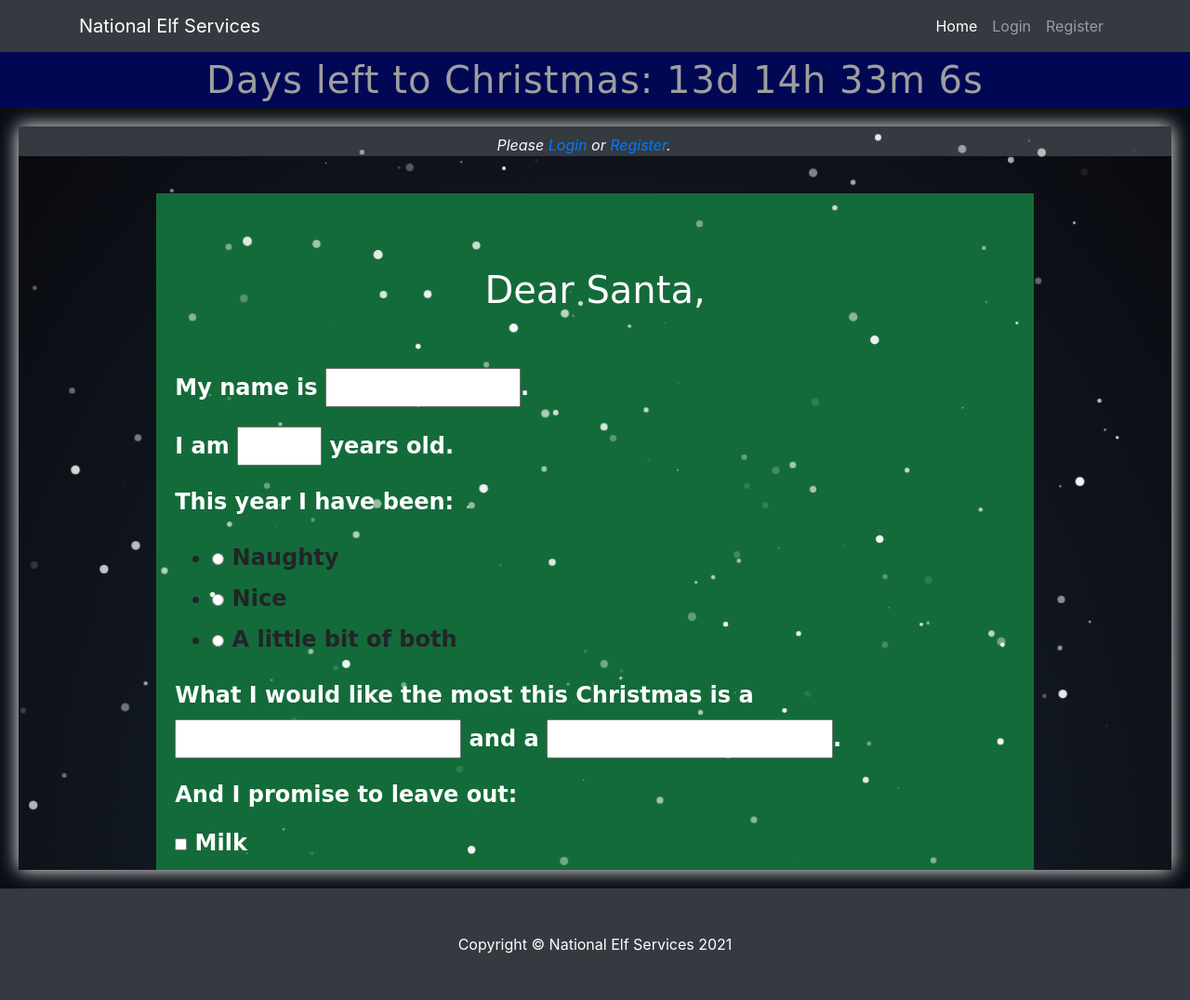
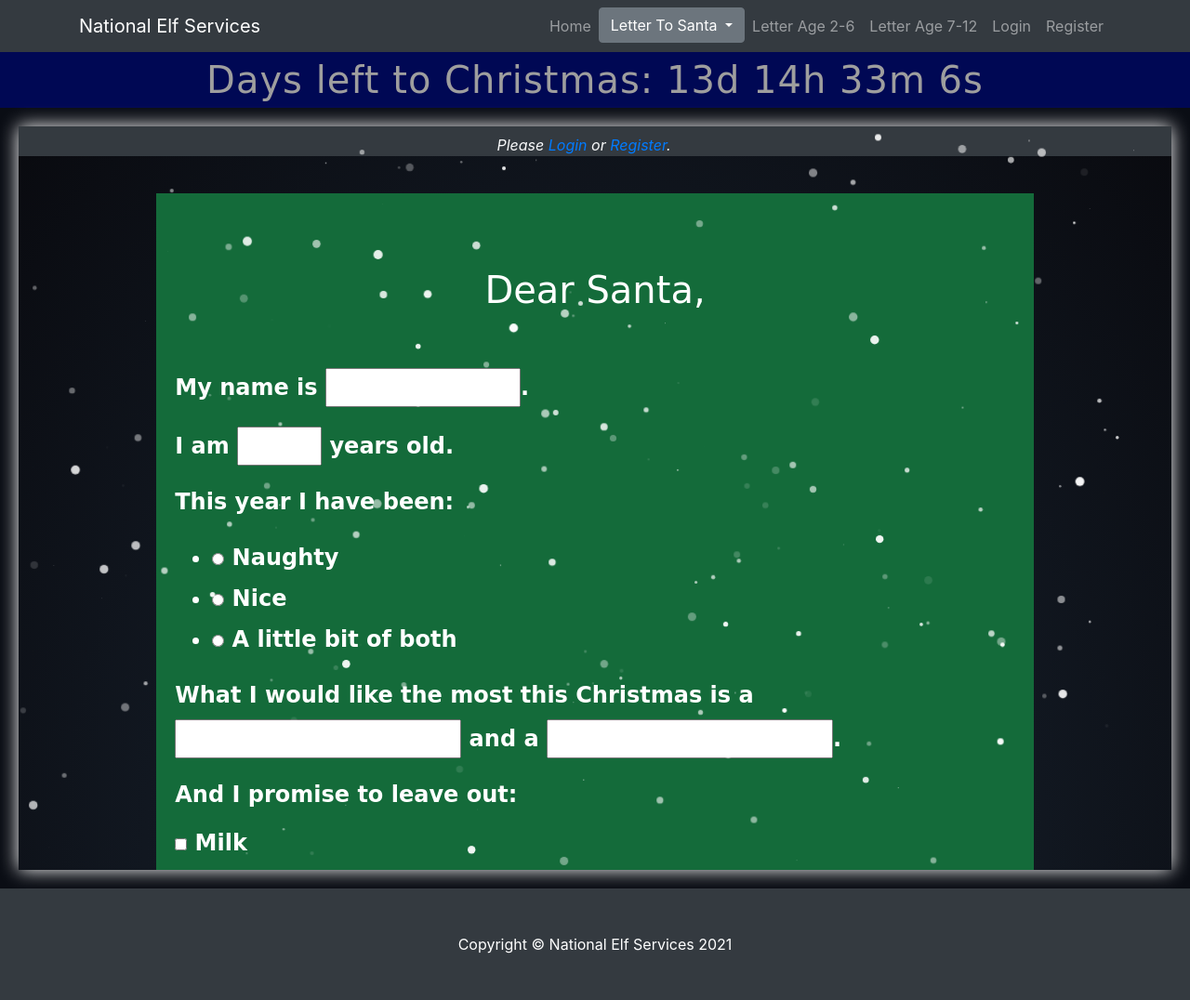
Before and after one commit to irasan/christmas-hackathon2021, a Flask app: page /get_small_kid_letter in a window 1280 px wide. Shown: the whole page at 93% size. Run offline with Flask 2, Linux system fonts and the light colour scheme; some libraries are stand-ins or nearby versions; some web fonts are replaced; grey boxes are pictures that could not be loaded.

Commit message:
Added letters to navbar

```diff
--- a/static/css/style.css
+++ b/static/css/style.css
@@ -31,6 +31,7 @@ form.letter-to-santa {
     font-family: 'Fuzzy Bubbles', cursive;
     font-size: 24px;
     font-weight: 700;
+    color: white;
 }
 
 /* clock */
--- a/templates/base.html
+++ b/templates/base.html
@@ -23,6 +23,25 @@
                 <ul class="navbar-nav ml-auto">
                     <li class="nav-item {% block nav_index %}{% endblock %}">
                         <a class="nav-link" href="{{ url_for('index') }}">Home
+                        </a>
+                    </li>
+                    <div class="dropdown">
+                        <button class="btn btn-secondary dropdown-toggle" type="button" id="dropdownMenuButton" data-toggle="dropdown" aria-haspopup="true" aria-expanded="false">
+                          Letter To Santa
+                        </button>
+                        <div class="dropdown-menu" aria-labelledby="dropdownMenuButton">
+                          <a class="dropdown-item" href="{{ url_for('get_small_kid_letter') }}">Age 2-6</a>
+                          <a class="dropdown-item" href="#">Age 7-12</a>
+                        </div>
+                      </div>
+                    <li class="nav-item {% block nav_get_small_kid_letter %}{% endblock %}">
+                        <a class="nav-link" href="{{ url_for('get_small_kid_letter') }}">
+                            Letter Age 2-6
+                        </a>
+                    </li>
+                    <li class="nav-item {% block nav_get_big_kid_letter %}{% endblock %}">
+                        <a class="nav-link" href="{{ url_for('get_big_kid_letter') }}">
+                            Letter Age 7-12
                         </a>
                     </li>
                     {% if 'username' not in session %}
--- a/templates/letter_big_kid.html
+++ b/templates/letter_big_kid.html
@@ -1,11 +1,11 @@
 {% extends "base.html" %}
-{% block nav_index %}active{% endblock %}
+{% block nav_get_big_kid_letter %}active{% endblock %}
 {% block content %}
 <section class="container">
     <form method="POST" action="">
         {{ form.csrf_token }}
-        <h1 class="dear-santa text-white">Dear Santa,</h1>
-        <p class="text-white">
+        <h1 class="dear-santa">Dear Santa,</h1>
+        <p>
             {{ form.child_name.label }}
             {{ form.child_name(size=12, maxlength=10) }}.
         </p>
--- a/templates/letter_small_kid.html
+++ b/templates/letter_small_kid.html
@@ -1,44 +1,44 @@
 {% extends "base.html" %}
-{% block nav_index %}active{% endblock %}
+{% block nav_letter_small_kid %}active{% endblock %}
 {% block content %}
     <section class="container">
         <form class="letter-to-santa" method="POST" action="">
             {{ form.csrf_token }}
-            <h1 class="dear-santa text-white">Dear Santa,</h1>
-            <p class="text-white">
+            <h1 class="dear-santa">Dear Santa,</h1>
+            <p>
                 {{ form.child_name.label }}
                 {{ form.child_name(size=12, maxlength=10) }}.
             </p>
-            <p class="text-white">
+            <p>
                 {{ form.child_age.label }}
                 {{ form.child_age }} years old.
             </p>
-            <p class="text-white">
+            <p>
                 {{ form.behaviour.label }}
                 {{ form.behaviour }}
             </p>
-            <p class="text-white">
+            <p>
                 {{ form.present1.label }}
                 {{ form.present1 }}
                 {{ form.present2.label }}
                 {{ form.present2 }}.
             </p>
-            <p class="text-white">
+            <p>
                 And I promise to leave out:
             </p>
-            <p class="text-white">
+            <p>
                 {{ form.milk }}
                 {{ form.milk.label }}<br>
                 {{ form.cookies }}
                 {{ form.cookies.label }}
             </p>
-            <p class="text-white">for you!</p>
-            <p class="text-white">Merry Christmas, Santa!</p>
-            <p class="text-white">
+            <p>for you!</p>
+            <p>Merry Christmas, Santa!</p>
+            <p>
                 {{ form.say_hi.label }}
                 {{ form.say_hi }} for me!
             </p>
-            <p class="text-white">
+            <p>
             <p>{{ form.submit() }}</p>
             </p>
 
```
